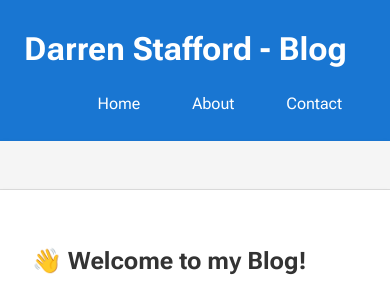
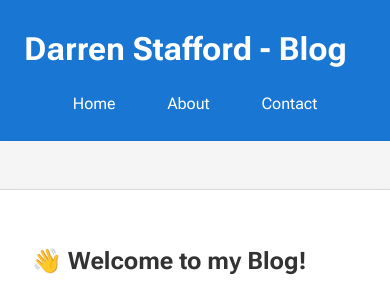
Before and after one commit to dazstaffs/blog, a Jekyll site: the page built from index.md, in a window 390 px wide. Shown: the top 287 px of the page. Built offline with Jekyll 4.4.1, drawn with Linux system fonts in a browser that asks for light colours.

Commit message:
Repairing the damage done by chatgpt

```diff
--- a/_sass/main.scss
+++ b/_sass/main.scss
@@ -95,18 +95,10 @@ img{
   }
 
   @media (max-width: 768px) {
-      .header {
-    text-align: center;
-  }
-
-  .header h1 {
-    display: block;
-  }
-
-  .header .nav {
-    float: none;
-    margin-top: 1rem;
-  }
+    .nav{
+      float: none !important;
+      text-align: center !important;
+    }
   }
 }
 
```
